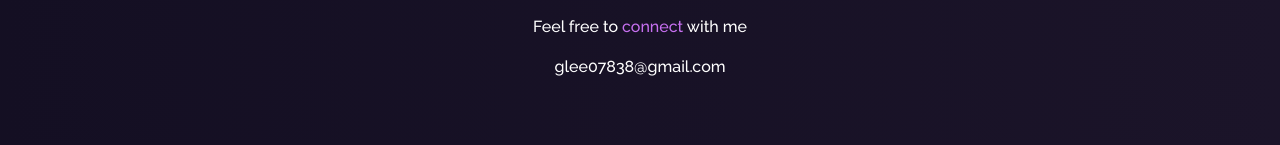
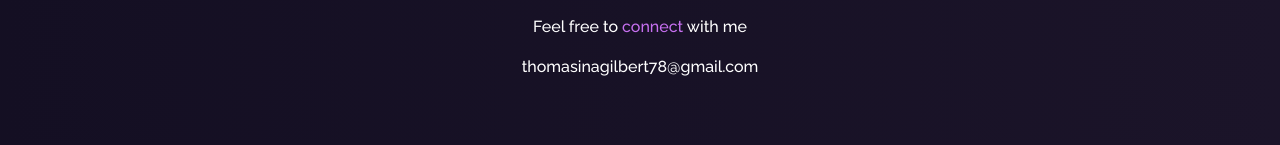
Before and after one commit to apolloworld/Portofolio, a React (Create React App) app: page / in a window 1280 px wide. Shown: the part 1345-1490 px from the top of the page. Built offline with nearby package versions, Linux system fonts and the light colour scheme.

Commit message:
update email

```diff
--- a/src/components/Home/Home2.js
+++ b/src/components/Home/Home2.js
@@ -63,7 +63,7 @@ function Home2() {
             <p>
               Feel free to <span className="purple">connect </span>with me
             </p>
-            <p>glee07838@gmail.com</p>
+            <p>thomasinagilbert78@gmail.com</p>
           </Col>
         </Row>
       </Container>
```
